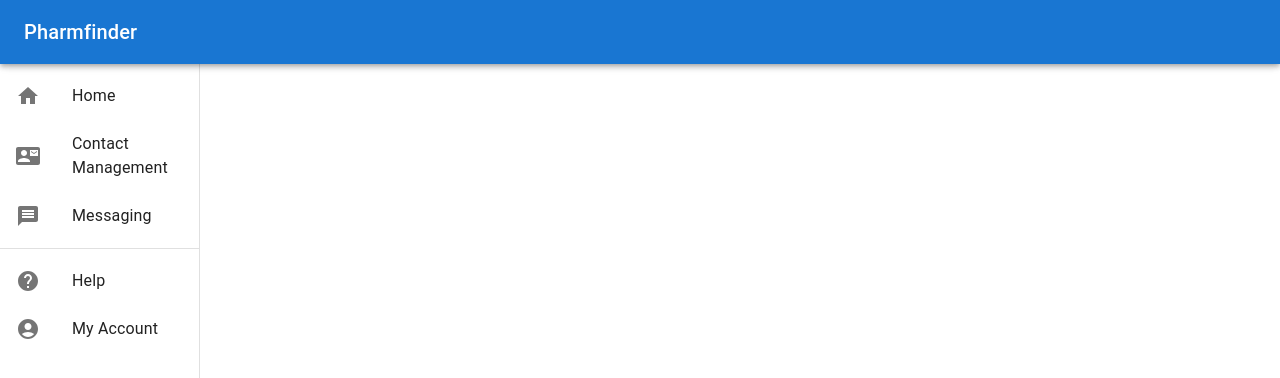
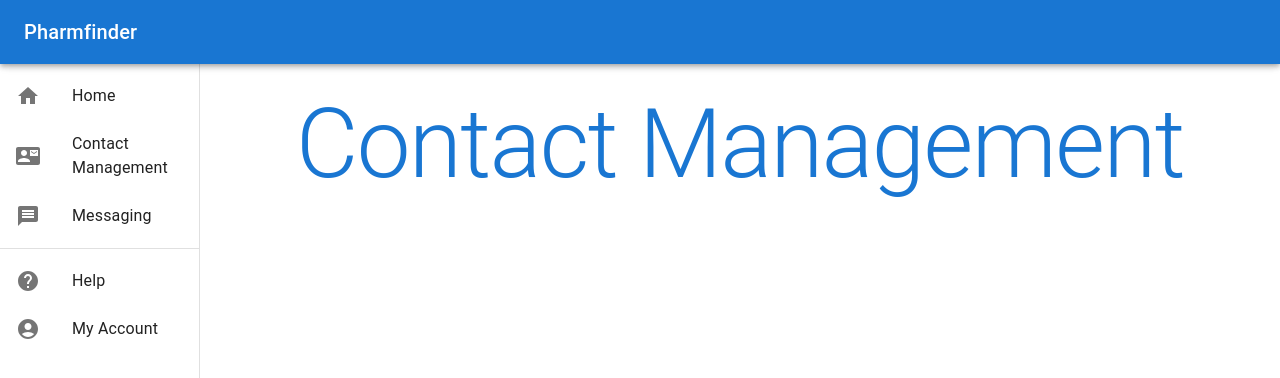
Before and after one commit to Memo-Aldu/capstone-2024-g27-frontend, a React (Create React App) app: page /contact-management in a window 1280 px wide. Shown: the top 378 px of the page. Built offline with nearby package versions, Linux system fonts and the light colour scheme.

Commit message:
ajout d'éléments

```diff
--- a/package.json
+++ b/package.json
@@ -3,10 +3,10 @@
   "version": "0.1.0",
   "private": true,
   "dependencies": {
-    "@emotion/react": "^11.11.3",
+    "@emotion/react": "^11.11.4",
     "@emotion/styled": "^11.11.0",
     "@mui/icons-material": "^5.15.11",
-    "@mui/material": "^5.15.10",
+    "@mui/material": "^5.15.12",
     "@testing-library/jest-dom": "^5.17.0",
     "@testing-library/react": "^13.4.0",
     "@testing-library/user-event": "^13.5.0",
--- a/src/App.tsx
+++ b/src/App.tsx
@@ -2,6 +2,8 @@ import { Route, BrowserRouter as Router, Routes } from 'react-router-dom'
 import './App.css'
 import Layout from './components/Layout'
 import Home from './pages/Home'
+import Messaging from './pages/Messaging'
+import ContactManagement from './pages/ContactManagement'
 
 function App () {
   return (
@@ -9,6 +11,8 @@ function App () {
       <Layout>
         <Routes>
           <Route path="/" element={<Home />} />
+          <Route path="/messaging" element={<Messaging />} />
+          <Route path="/contact-management" element={<ContactManagement />} />
         </Routes>
       </Layout>
     </Router>
--- a/src/components/Layout.tsx
+++ b/src/components/Layout.tsx
@@ -16,6 +16,7 @@ import ListItemText from '@mui/material/ListItemText'
 import Toolbar from '@mui/material/Toolbar'
 import Typography from '@mui/material/Typography'
 import { useNavigate } from 'react-router-dom'
+import { Avatar } from '@mui/material'
 
 const drawerWidth = 200
 
@@ -39,6 +40,7 @@ export default function Layout (props: { children: React.ReactNode }) {
           <Typography variant="h6" noWrap component="div">
             Pharmfinder
           </Typography>
+
         </Toolbar>
       </AppBar>
       <Drawer
--- /dev/null
+++ b/src/pages/ContactManagement.tsx
@@ -0,0 +1,14 @@
+import { Typography } from '@mui/material'
+import { Box } from '@mui/system'
+
+function ContactManagement () {
+  return (
+    <Box>
+      <Typography variant="h1" align="center" color="primary">
+       Contact Management
+      </Typography>
+    </Box>
+  )
+}
+
+export default ContactManagement
--- /dev/null
+++ b/src/pages/Messaging.tsx
@@ -0,0 +1,14 @@
+import { Typography } from '@mui/material'
+import { Box } from '@mui/system'
+
+function Messaging () {
+  return (
+    <Box>
+      <Typography variant="h1" align="center" color="primary">
+        Messaging
+      </Typography>
+    </Box>
+  )
+}
+
+export default Messaging
```
Also changed, not shown: 1 other file (tests, documents, lock files or other folders).
